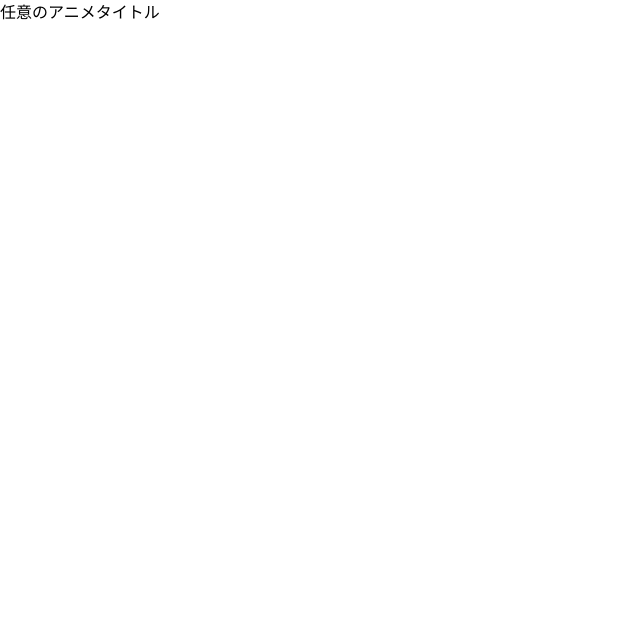
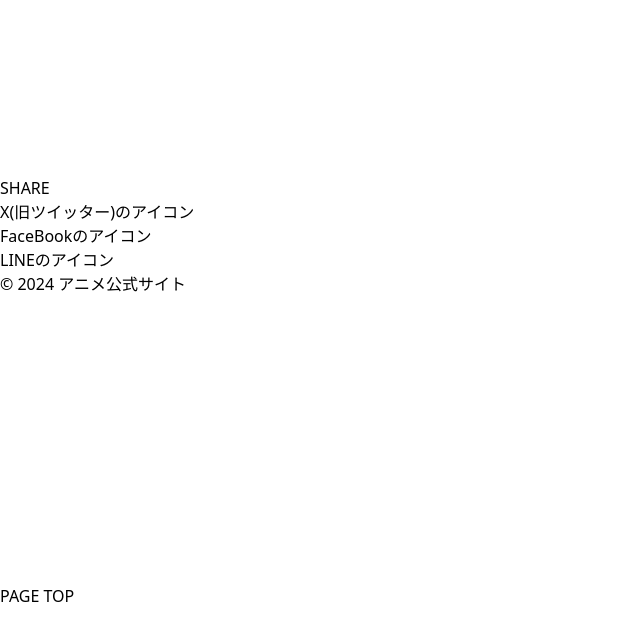
Before and after one commit to Sug1re/anime-website, a Next.js app: page / in a window 1280 px wide. Shown: the top 640 px of the page, without its empty margins (0-640 px from the left). Built offline with nearby package versions, Linux system fonts and the light colour scheme.

Commit message:
footerのmotionを追加

```diff
--- a/app/Footer.tsx
+++ /dev/null
@@ -1,31 +0,0 @@
-"use client";
-
-import React from "react";
-import { motion } from "framer-motion";
-
-const Footer = () => {
-  return (
-    <motion.footer
-      //   initial={{ y: 100, opacity: 0 }} //初期状態：下に100px、透明
-      //   animate={{ y: 0, opacity: 1 }} //アニメーション後：元の位置、完全に表示
-      //   //   transition={{ duration}}
-
-      className=" h-screen w-screen"
-    >
-      <h1>SHARE</h1>
-      {/* pタグをbuttonタグに変更でそのサイトに遷移させる*/}
-      <div className=" whitespace-nowrap">
-        <p>X(旧ツイッター)のアイコン</p>
-        <p>FaceBookのアイコン</p>
-        <p>LINEのアイコン</p>
-      </div>
-      <p>© 2024 アニメ公式サイト</p>
-      {/* ページのTOPに移動するようにする*/}
-      <section>
-        <button>PAGE TOP</button>
-      </section>
-    </motion.footer>
-  );
-};
-
-export default Footer;
--- a/app/layout.tsx
+++ b/app/layout.tsx
@@ -1,7 +1,6 @@
 import type { Metadata } from "next";
 import localFont from "next/font/local";
 import "./globals.css";
-import Footer from "./footer";
 
 const geistSans = localFont({
   src: "./fonts/GeistVF.woff",
@@ -30,7 +29,6 @@ export default function RootLayout({
         className={`${geistSans.variable} ${geistMono.variable} antialiased flex`}
       >
         <main>{children}</main>
-        <Footer />
       </body>
     </html>
   );
--- a/app/page.tsx
+++ b/app/page.tsx
@@ -25,30 +25,96 @@ export default function Home() {
       // style={{ width: "${width}px" }}
       className=" flex whitespace-nowrap motion"
     >
-      <motion.h1
+      {/* <motion.section
         initial={{ opacity: 0 }}
         animate={{ opacity: 1 }}
         transition={{ duration: 3.5, delay: 0.5 }}
         // exit={{ opacity: 0 }}
         className=" h-screen w-screen"
       >
-        任意のアニメタイトル
-      </motion.h1>
-      <section className=" h-screen w-screen">
+        <h1>任意のアニメタイトル</h1>
+      </motion.section>
+      <motion.section className=" h-screen w-screen">
         <h2>概要</h2>
         <p>アニメの基本情報を記載</p>
-      </section>
-      <section className=" h-screen w-screen">
+      </motion.section>
+      <motion.section className=" h-screen w-screen">
         <h3>キャラクター紹介</h3>
         <p>キャラクターの詳細情報を記載</p>
-      </section>
-      <section className=" h-screen w-screen">
+      </motion.section>
+      <motion.section className=" h-screen w-screen">
         <h4>INTRODUCTION</h4>
         <p>INTRODUCTIONの概要を記載</p>
-      </section>
-      <section className=" h-screen w-screen">
+      </motion.section>
+      <motion.section className=" h-screen w-screen">
         <h5>スタッフ情報</h5>
         <p>制作スタッフの情報を記載</p>
+      </motion.section> */}
+      <section className="mt-44">
+        <footer className=" h-screen w-screen">
+          <motion.h1
+            initial={{ x: 100, opacity: 0 }} //初期状態：下に100px、透明
+            animate={{ x: 0, opacity: 1 }} //アニメーション後：元の位置、完全に表示
+            transition={{
+              duration: 0.5,
+              delay: 0.5,
+              ease: [0.87, 0.7, 0.1, 1],
+            }}
+          >
+            SHARE
+          </motion.h1>
+          {/* pタグをbuttonタグに変更でそのサイトに遷移させる*/}
+          <div className=" whitespace-nowrap">
+            <motion.p
+              initial={{ x: 100, opacity: 0 }} //初期状態：下に100px、透明
+              animate={{ x: 0, opacity: 1 }} //アニメーション後：元の位置、完全に表示
+              transition={{
+                duration: 0.5,
+                delay: 1,
+                ease: [0.87, 0.7, 0.1, 1],
+              }}
+            >
+              X(旧ツイッター)のアイコン
+            </motion.p>
+            <motion.p
+              initial={{ x: 100, opacity: 0 }} //初期状態：下に100px、透明
+              animate={{ x: 0, opacity: 1 }} //アニメーション後：元の位置、完全に表示
+              transition={{
+                duration: 0.5,
+                delay: 1.5,
+                ease: [0.87, 0.7, 0.1, 1],
+              }}
+            >
+              FaceBookのアイコン
+            </motion.p>
+            <motion.p
+              initial={{ x: 100, opacity: 0 }} //初期状態：下に100px、透明
+              animate={{ x: 0, opacity: 1 }} //アニメーション後：元の位置、完全に表示
+              transition={{
+                duration: 0.5,
+                delay: 2,
+                ease: [0.87, 0.7, 0.1, 1],
+              }}
+            >
+              LINEのアイコン
+            </motion.p>
+          </div>
+          <motion.p
+            initial={{ x: 100, opacity: 0 }} //初期状態：下に100px、透明
+            animate={{ x: 0, opacity: 1 }} //アニメーション後：元の位置、完全に表示
+            transition={{
+              duration: 0.5,
+              delay: 2.5,
+              ease: [0.87, 0.7, 0.1, 1],
+            }}
+          >
+            © 2024 アニメ公式サイト
+          </motion.p>
+          {/* ページのTOPに移動するようにする*/}
+          <section className=" mt-72">
+            <button>PAGE TOP</button>
+          </section>
+        </footer>
       </section>
     </main>
   );
```
